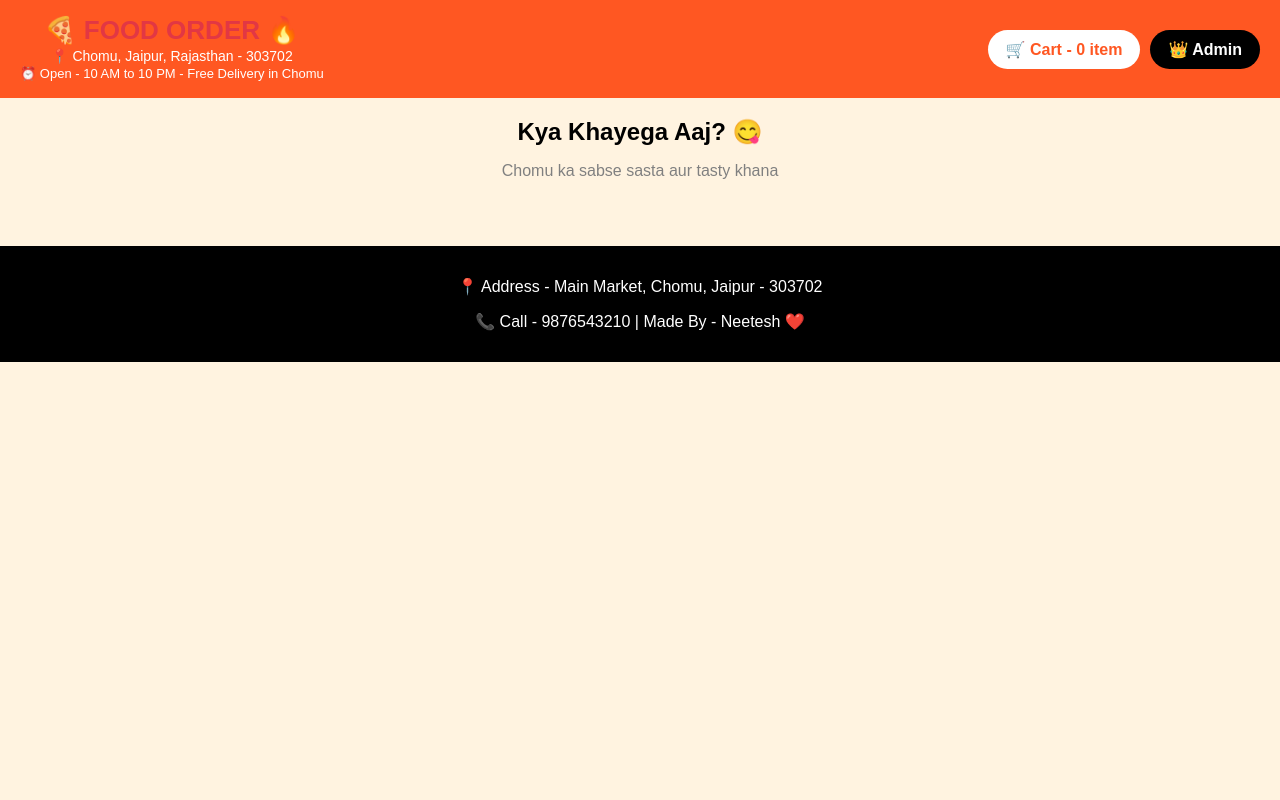
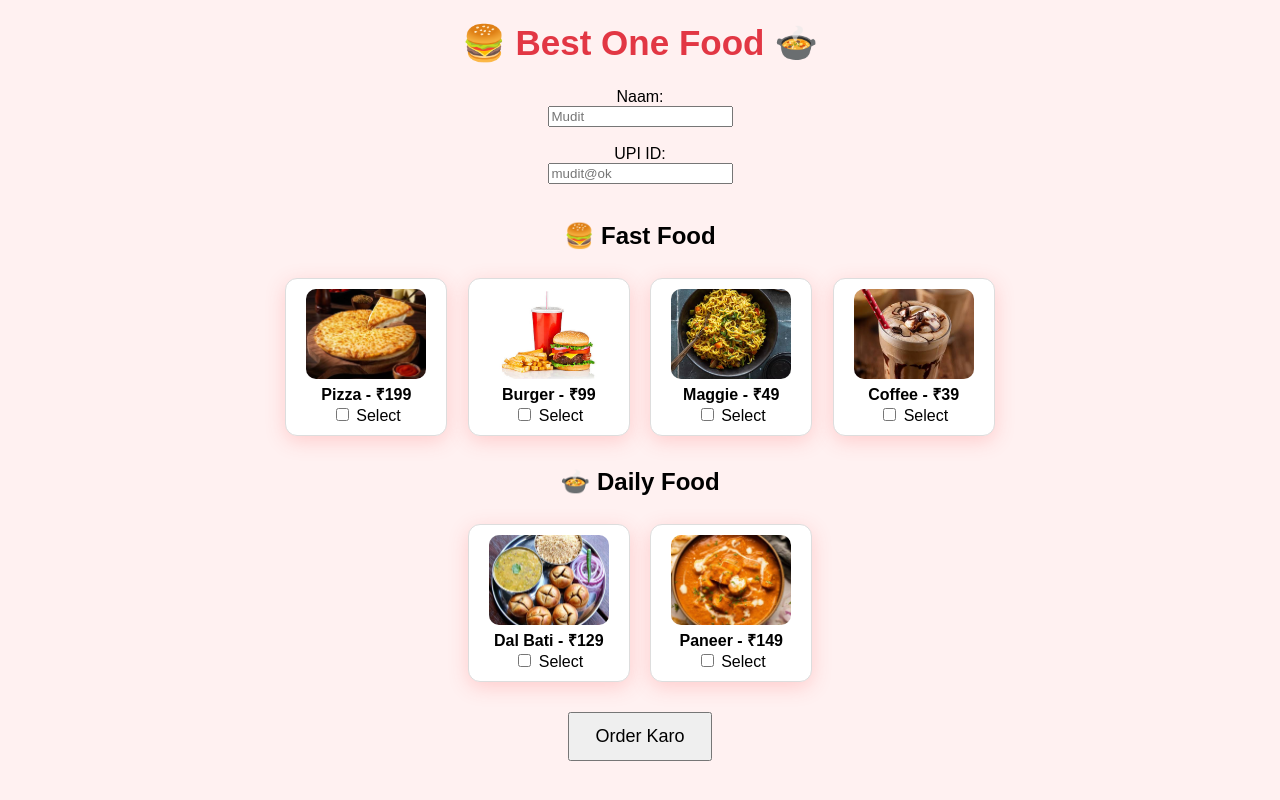
Before and after one commit to NEETESHDHAKED/Food-Order-App, a Flask app: page / in a window 1280 px wide. Run offline with Flask 3, Linux system fonts and the light colour scheme.

Commit message:
Revise index.html for Best One Food layout
Updated the food ordering page layout and content.

```diff
--- a/templates/index.html
+++ b/templates/index.html
@@ -1,48 +1,33 @@
 <!DOCTYPE html>
 <html>
 <head>
-<title>Apna Zomato - Food</title>
+<title>Best One Food</title>
 <link rel="stylesheet" href="/static/style.css">
+<style>
+.card{display:inline-block; border:1px solid #ddd; border-radius:12px; padding:10px; margin:8px; text-align:center; width:140px}
+.card img{width:120px; height:90px; object-fit:cover; border-radius:10px}
+</style>
 </head>
-<body style="font-family:Arial;background:#fff3e0;margin:0;padding:0">
+<body>
+<h1>🍔 Best One Food 🍲</h1>
+<form action="/order" method="POST">
+  <label>Naam:</label><br>
+  <input type="text" name="name" placeholder="Mudit" required><br><br>
+  <label>UPI ID:</label><br>
+  <input type="text" name="upi" placeholder="mudit@ok" required><br><br>
 
-<!-- TOP BAR - EK DUM ZOMATO JAISE -->
-<div style="background:#ff5722;padding:15px 20px;display:flex;justify-content:space-between;align-items:center;color:white;flex-wrap:wrap">
-<div>
-<h1 style="margin:0;font-size:26px">🍕 FOOD ORDER 🔥</h1>
-<p style="margin:2px 0;font-size:14px">📍 Chomu, Jaipur, Rajasthan - 303702</p>
-<p style="margin:2px 0;font-size:13px">⏰ Open - 10 AM to 10 PM - Free Delivery in Chomu</p>
-</div>
-<div style="display:flex;gap:10px">
-<a href="/cart" style="background:white;color:#ff5722;padding:10px 18px;border-radius:20px;text-decoration:none;font-weight:bold">🛒 Cart - {{ session.get('cart',[])|length }} item</a>
-<a href="/admin" style="background:black;color:white;padding:10px 18px;border-radius:20px;text-decoration:none;font-weight:bold">👑 Admin</a>
-</div>
-</div>
+  <h2>🍔 Fast Food</h2>
+  <div class="card"><img src="/static/pizza.jpg"><br><b>Pizza - ₹199</b><br><input type="checkbox" name="items" value="Pizza"> Select</div>
+  <div class="card"><img src="/static/burger.jpg"><br><b>Burger - ₹99</b><br><input type="checkbox" name="items" value="Burger"> Select</div>
+  <div class="card"><img src="/static/maggie.jpg"><br><b>Maggie - ₹49</b><br><input type="checkbox" name="items" value="Maggie"> Select</div>
+  <div class="card"><img src="/static/coffee.jpg"><br><b>Coffee - ₹39</b><br><input type="checkbox" name="items" value="Coffee"> Select</div>
 
-<!-- SEARCH JAISE -->
-<div style="text-align:center;padding:20px">
-<h2 style="margin:0">Kya Khayega Aaj? 😋</h2>
-<p style="color:grey">Chomu ka sabse sasta aur tasty khana</p>
-</div>
+  <h2>🍲 Daily Food</h2>
+  <div class="card"><img src="/static/dalbati.jpg"><br><b>Dal Bati - ₹129</b><br><input type="checkbox" name="items" value="Dal Bati"> Select</div>
+  <div class="card"><img src="/static/paneer.jpg"><br><b>Paneer - ₹149</b><br><input type="checkbox" name="items" value="Paneer"> Select</div>
 
-<!-- MENU -->
-<div style="display:flex;flex-wrap:wrap;justify-content:center;gap:15px;padding:0 15px 30px">
-{% for m in menu %}
-<div style="background:white;width:260px;padding:15px;border-radius:20px;box-shadow:0 4px 10px #ddd;text-align:center">
-<img src="{{ m['img'] }}" width="230" height="150" style="border-radius:15px;object-fit:cover" onerror="this.src='https://cdn.pixabay.com/photo/2017/05/11/19/44/fresh-fruits-2305192_640.jpg'">
-<h3 style="margin:10px 0 5px">{{ m['name'] }}</h3>
-<p style="color:grey;font-size:13px">📍 Chomu Special - ⭐ 4.8 - 30 min</p>
-<p style="font-size:18px;font-weight:bold;color:green">₹{{ m['price'] }}</p>
-<a href="/add/{{ m['id'] }}" style="background:#ff5722;color:white;padding:10px 25px;border-radius:10px;text-decoration:none;font-weight:bold;display:inline-block">ADD + 🛒</a>
-</div>
-{% endfor %}
-</div>
-
-<!-- FOOTER -->
-<div style="background:black;color:white;text-align:center;padding:15px">
-<p>📍 Address - Main Market, Chomu, Jaipur - 303702</p>
-<p>📞 Call - 9876543210 | Made By - Neetesh ❤️</p>
-</div>
-
+  <br><br>
+  <button type="submit" style="padding:12px 25px; font-size:18px;">Order Karo</button>
+</form>
 </body>
 </html>
```
